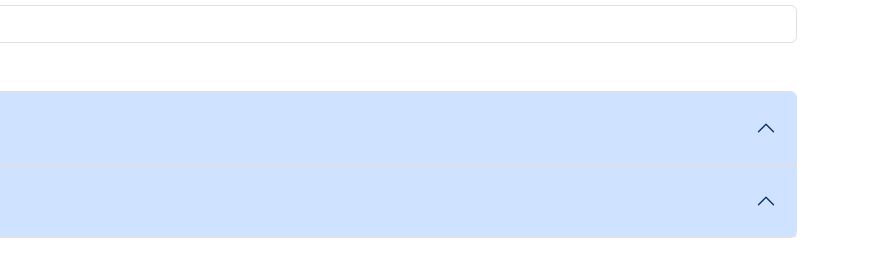
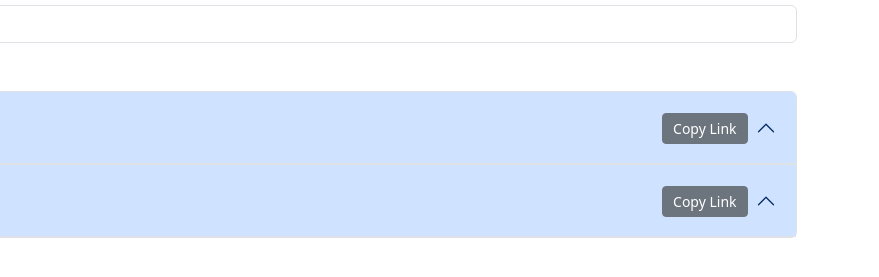
Before and after one commit to rizwan3d/PakistainValorantTeams, a plain HTML site: page index.html in a window 1280 px wide. Shown: the part 99-376 px from the top of the page, 401-1280 px from the left. Drawn offline with nearby package versions, Linux system fonts and the light colour scheme.

Commit message:
Add: Copy Link

```diff
--- a/index.html
+++ b/index.html
@@ -18,6 +18,9 @@
         .team-logo {
             height: 40px;
             margin-right: 10px;
+        }
+        .w-100px{
+            width: 100px;
         }
     </style>
 </head>
@@ -45,6 +48,7 @@
 
                 teams.forEach((team) => {
                     const teamId = team.team.replace(/[^a-zA-Z0-9_]+/g, '_');
+
                     const teamCard = document.createElement('div');
                     teamCard.classList.add('accordion-item');
 
@@ -60,14 +64,28 @@
                     button.setAttribute('aria-expanded', 'true');
                     button.setAttribute('aria-controls', `collapse_${teamId}`);
 
-                // Create team logo element
                     const logo = document.createElement('img');
                     logo.src = team.logo;
                     logo.alt = team.team + ' Logo';
                     logo.classList.add('team-logo');
 
-                button.appendChild(logo); // Add logo to button
-                button.appendChild(document.createTextNode(team.team)); // Add team name
+                    button.appendChild(logo);
+
+                    const teamHeading = document.createElement("span");
+                    teamHeading.classList.add('w-100');
+                    teamHeading.innerText = team.team;
+                    button.appendChild(teamHeading);
+
+                    const copyButton = document.createElement('button');
+                    copyButton.innerText = 'Copy Link';
+                    copyButton.classList.add('btn', 'btn-secondary', 'btn-sm', 'me-2', "w-100px");
+                    copyButton.onclick = () => {
+                        const link = window.location.href.split('#')[0] + `#collapse_${teamId}`;
+                        navigator.clipboard.writeText(link).then(() => {
+                            alert('Link copied to clipboard!');
+                        });
+                    };
+                    button.appendChild(copyButton);
 
                     header.appendChild(button);
                     teamCard.appendChild(header);
@@ -78,10 +96,9 @@
                     body.setAttribute('aria-labelledby', `heading_${teamId}`);
                     body.setAttribute('data-bs-parent', '#teamAccordion');
 
-                // Create a div for the created date
                     const createdDate = document.createElement('p');
                     createdDate.classList.add('mt-2', 'text-muted');
-                createdDate.innerText = `Added on: ${team.createdat}, Last updated at: ${team.updatedat}`;
+                    createdDate.innerText = `Created on: ${team.createdat}; Last updated at: ${team.updatedat}`;
 
                     const playerList = document.createElement('div');
                     playerList.classList.add('row', 'mt-3', 'mx-auto');
@@ -112,13 +129,12 @@
                         playerList.appendChild(cardCol);
                     });
 
-                body.appendChild(createdDate); // Append created date
+                    body.appendChild(createdDate);
                     body.appendChild(playerList);
                     teamCard.appendChild(body);
                     accordion.appendChild(teamCard);
                 });
 
-            // Check for URL hash and open the corresponding accordion
                 const hash = window.location.hash;
                 if (hash) {
                     const target = document.querySelector(hash);
```
Lines whose indentation alone changed are shown as unchanged.
